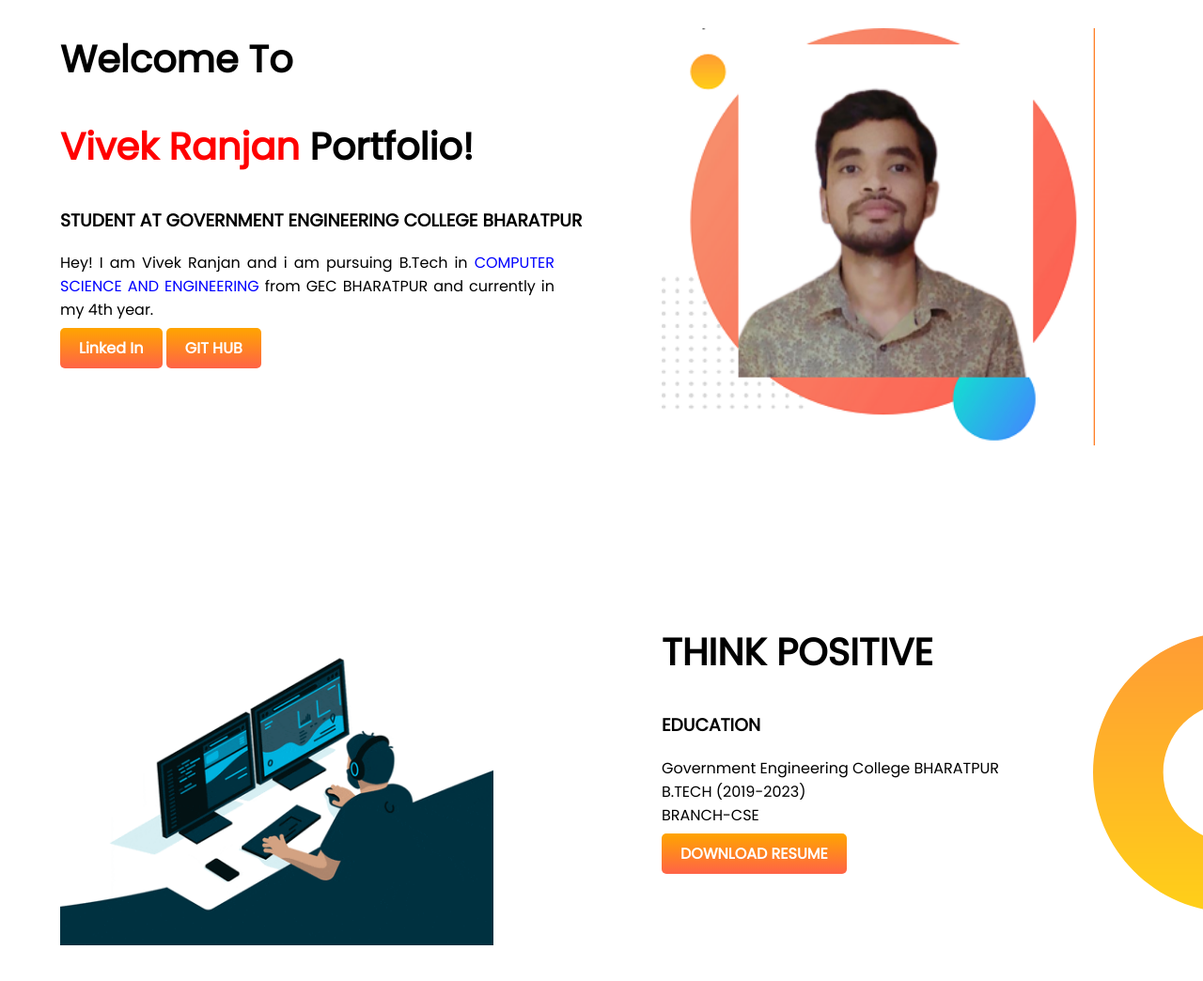
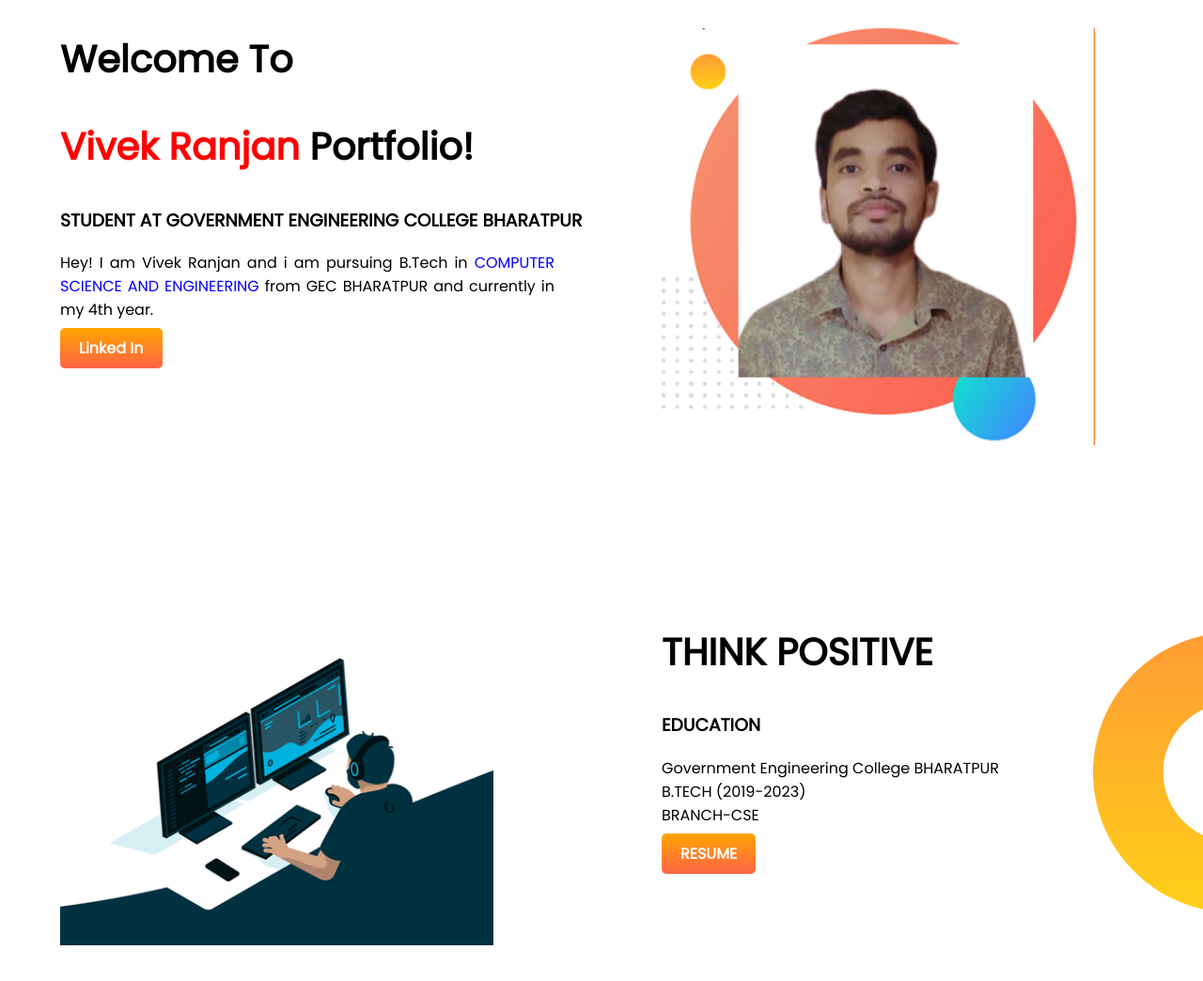
Before and after one commit to VIVEK50RANJAN/portfolio, a plain HTML site: page index.html in a window 1280 px wide. Shown: the top 1044 px of the page at 94% size. Drawn offline with Linux system fonts and the light colour scheme.

Commit message:
Update index.html

```diff
--- a/index.html
+++ b/index.html
@@ -29,8 +29,7 @@
                 <a class="link-button" target="_blank"
                     href="https://www.linkedin.com/in/vivek-ranjan-23957821b/">Linked In</a>
 
-                    <a class="link-button" target="_blank"
-                    href="https://github.com/VIVEK50RANJAN">GIT HUB</a>
+
 
             </div>
             <div class="half-width">
@@ -50,7 +49,7 @@
                 <p> Government Engineering College BHARATPUR<br>
                     B.TECH (2019-2023)<br>
                     BRANCH-CSE</p>
-                <a class="link-button" target="_blank" href="RESUME.pdf">DOWNLOAD
+                <a class="link-button" target="_blank" href="RESUME.pdf">
                     RESUME</a>
             </div>
         </section>
```
